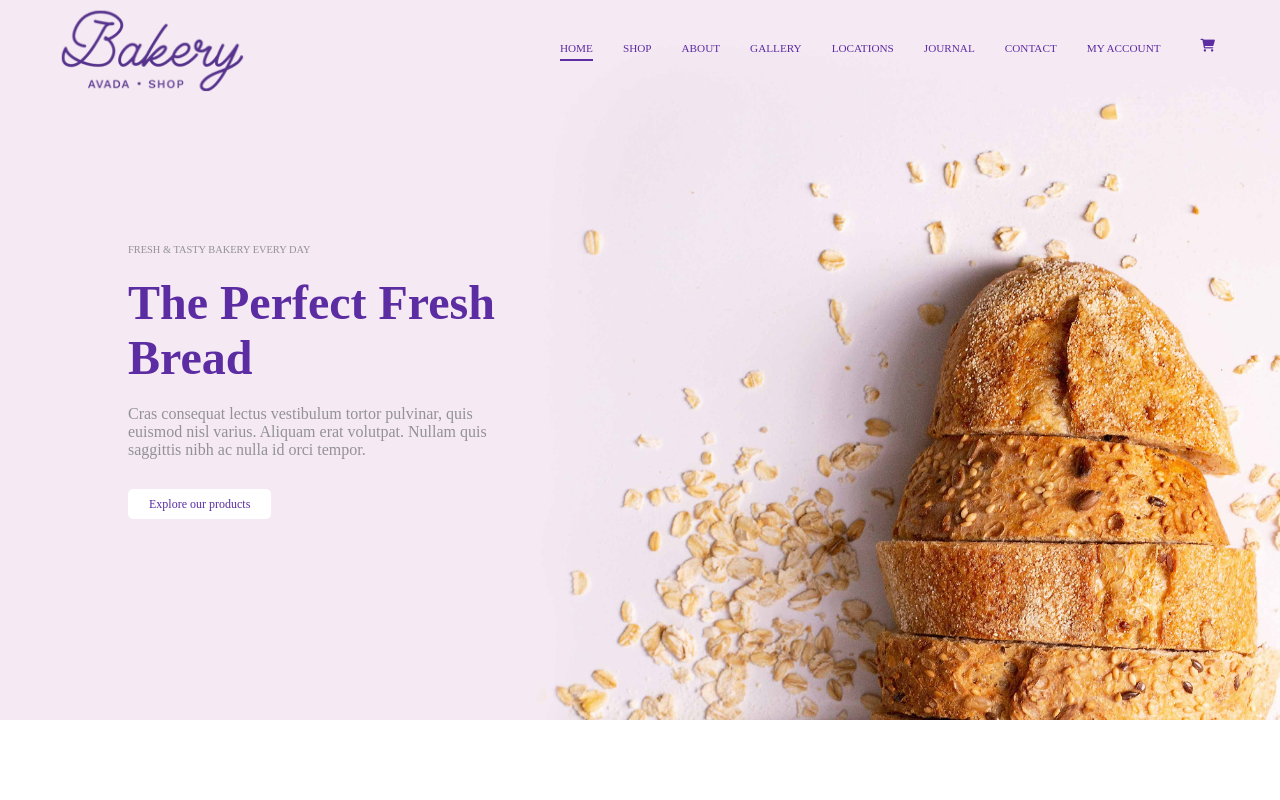
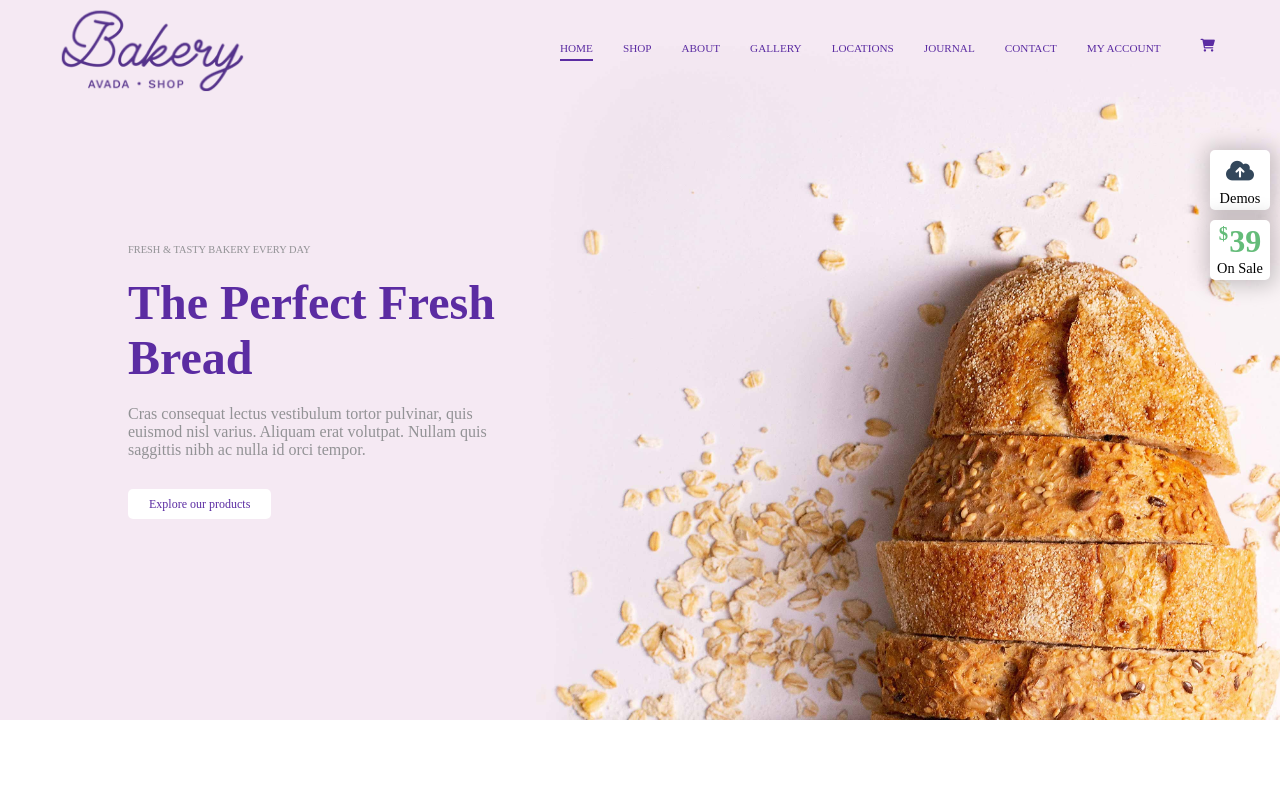
Before and after one commit to Amanjit313/proj-html-vuejs, a Vue app: page / in a window 1280 px wide. Shown: the top 800 px of the page. Built offline with nearby package versions, Linux system fonts and the light colour scheme.

Commit message:
Fixed Elements - Complete

```diff
--- a/src/App.vue
+++ b/src/App.vue
@@ -4,6 +4,7 @@
     <myHeader />
     <myMain />
     <myFooter />
+    <myFixedElements />
 
   </div>
 </template>
@@ -12,13 +13,15 @@
 import myHeader from './components/myHeader.vue';
 import myMain from './components/myMain.vue';
 import myFooter from './components/myFooter.vue';
+import myFixedElements from './components/myFixedElements.vue';
 
 export default {
   name: 'App',
   components: {
     myHeader,
     myMain,
-    myFooter
+    myFooter,
+    myFixedElements
   }
 }
 </script>
--- /dev/null
+++ b/src/components/myFixedElements.vue
@@ -0,0 +1,90 @@
+<template>
+
+  <!-- Fixed Element -->
+  <div class="fixed-element">
+
+  <!-- First Element -->
+    <div class="first-element">
+      <i class="fa-solid fa-cloud-arrow-up"></i>
+      <p>Demos</p>
+    </div>
+  <!-- /First Element -->
+
+  <!-- Second Element -->
+    <div class="second-element">
+      <!-- <h3>39</h3> -->
+      <span>
+        <h3>$</h3>
+        <h2>39</h2>
+      </span>
+      <p>On Sale</p>
+    </div>
+  <!-- /Second Element -->
+
+  </div>
+  <!-- /Fixed Element -->
+
+</template>
+
+<script>
+
+export default {
+  name: "myFixedElements"
+}
+</script>
+
+<style lang="scss" scoped>
+
+.first-element{
+  margin-top: 150px;
+}
+
+.second-element{
+  margin-top: 220px;
+}
+
+.first-element,
+.second-element{
+  background-color: white;
+  width: 60px;
+  height: 60px;
+  position: fixed;
+  z-index: 999;
+  top: 0;
+  right: 0;
+  margin-right: 10px;
+  border-radius: 5px;
+  box-shadow: 1px 1px 20px 5px rgba($color: #000000, $alpha: .2);
+  cursor: pointer;
+  text-align: center;
+  display: flex;
+  flex-direction: column;
+  justify-content: center;
+
+  &:hover{
+    filter: brightness(95%);
+  }
+}
+
+i{
+  font-size: 1.4rem;
+  color: #33475B;
+  padding: 7px;
+}
+
+p{
+  font-size: .9rem;
+}
+
+span{
+  color: #64BC79;
+  display: flex;
+  justify-content: center;
+}
+
+span h2{
+  margin-left: 1px;
+  font-size: 2rem;
+}
+
+</style>
```
